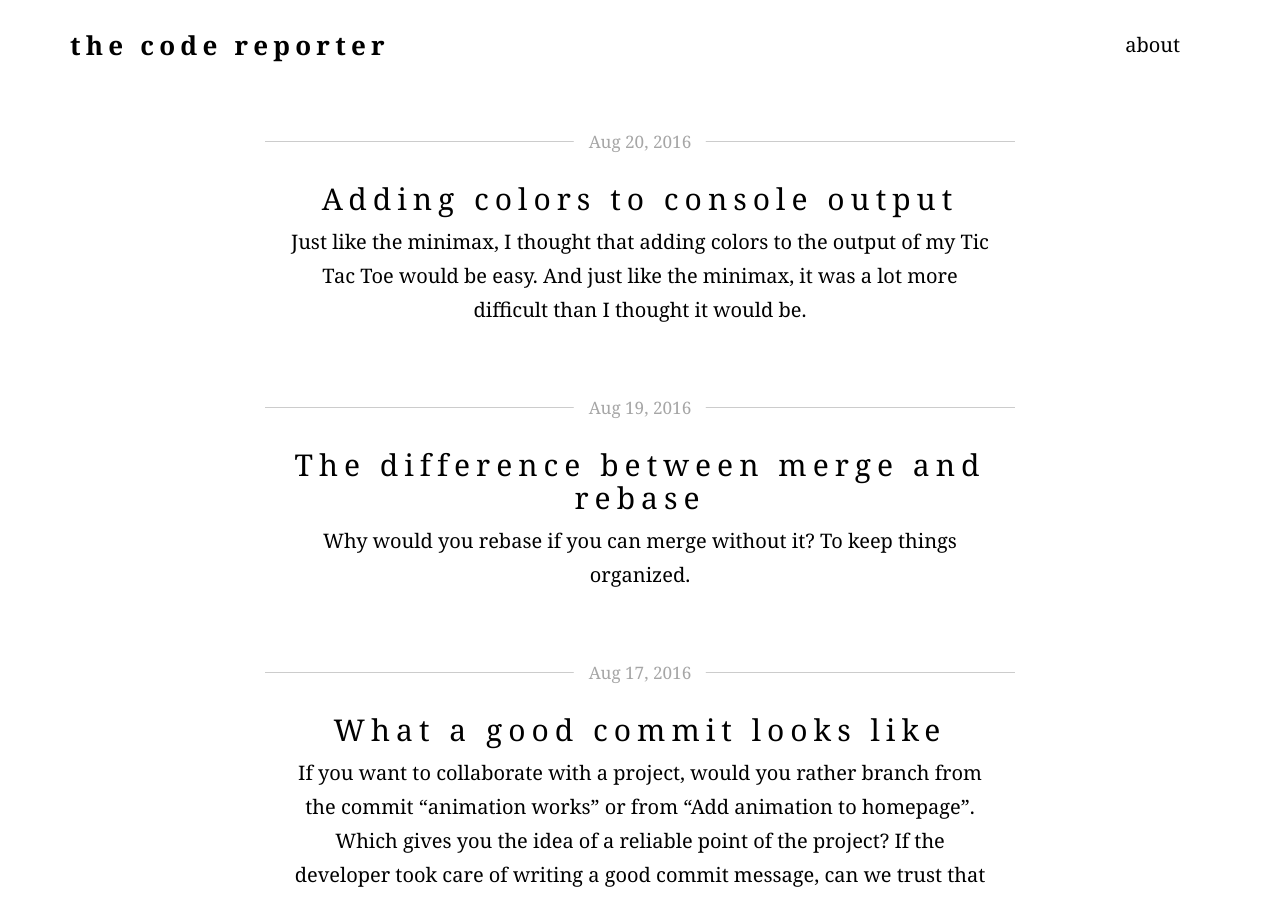
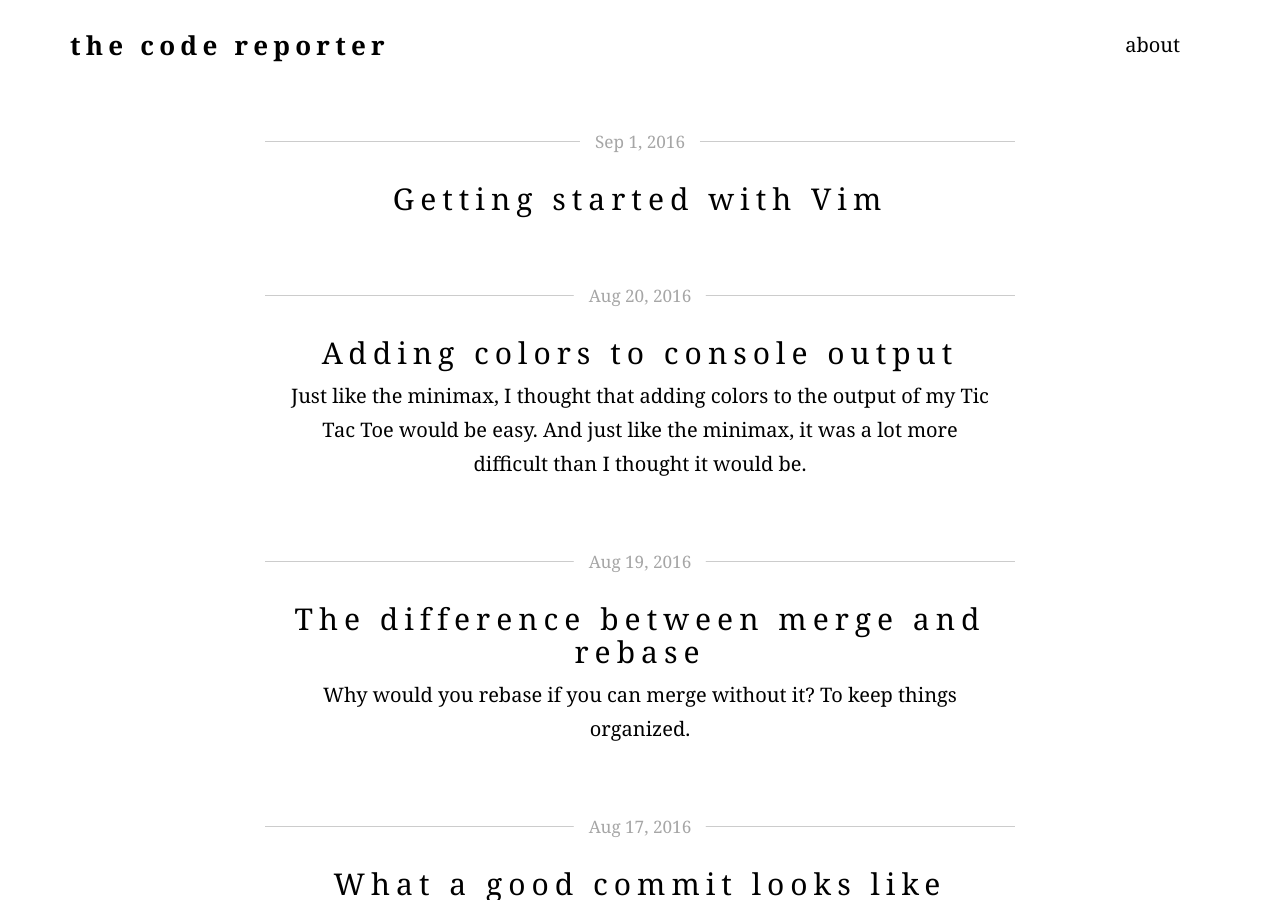
Before and after one commit to pwdd/pwdd.github.io, a Jekyll site: the page built from index.html, in a window 1280 px wide and 900 px high. Built offline with Jekyll 4.4.1, drawn with Linux system fonts in a browser that asks for light colours; nearby versions of some CDN libraries; some web fonts are replaced.

Commit message:
create post and add tag 'vim'

```diff
--- a/_data/tags.yml
+++ b/_data/tags.yml
@@ -9,3 +9,5 @@
 - slug: clean-code
 
 - slug: design-principles
+
+- slug: vim
--- /dev/null
+++ b/_posts/2016-09-01-getting-started-with-vim.md
@@ -0,0 +1,7 @@
+---
+layout: post
+title:  "Getting started with Vim"
+date:   2016-09-01 09:27:41 -0500
+category: apprenticeship
+tags: [vim]
+---
```
Also changed, not shown: tag/vim.md (added, +6 -0 lines).
